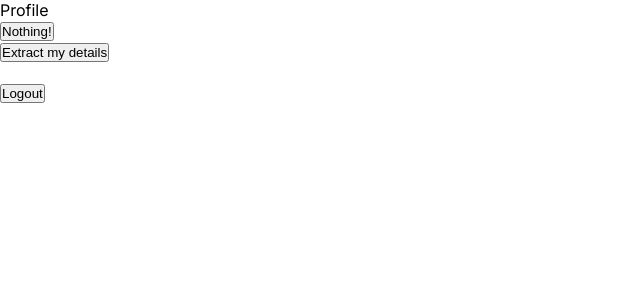
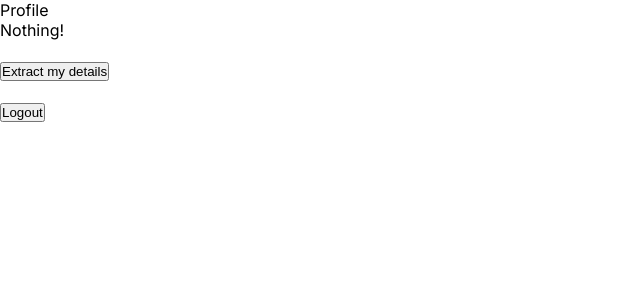
Before and after one commit to Abhishek-2400/NextjsAuthSystem, a Next.js app: page /profile in a window 1280 px wide. Shown: the top 300 px of the page, without its empty margins (0-640 px from the left). Built offline with nearby package versions, Linux system fonts and the light colour scheme.

Commit message:
bugs fixed 3

```diff
--- a/src/app/profile/page.tsx
+++ b/src/app/profile/page.tsx
@@ -37,7 +37,7 @@ const Profilepage = () => {
                 Profile
             </div>
 
-            {userData === "Nothing" ? <button>Nothing!</button> : <Link href={`/profile/${userData}`}><button>{userData}</button></Link>}
+            {userData === "Nothing" ? <p>Nothing!</p> : <Link href={`/profile/${userData}`}><p>{userData}</p></Link>}
             <br></br>
             <button onClick={() => { getMyDetails() }}>Extract my details</button>
             <br></br>
--- a/src/helpers/mailer.ts
+++ b/src/helpers/mailer.ts
@@ -28,13 +28,10 @@ export async function sendEmail({ email, emailType, userId }: any) {
             from: 'abhi2003shukla@gmail.com',
             to: email,
             subject: emailType === "VERIFY" ? "Plaese verify your email" : "Reset your password",
-            html: `<p>Click <a href='${process.env.DOMAIN}/verifyemail?token=${hashed_token}'>Here</a> to ${emailType === "VERIFY" ? "Plaese verify your email" : "Reset your password"} or paste below url ${process.env.DOMAIN}/verifyemail?token=${hashed_token}}`
+            html: `<p>Click <a href='${process.env.DOMAIN}/verifyemail?token=${hashed_token}'>Here</a> to ${emailType === "VERIFY" ? "Plaese verify your email" : "Reset your password"} or paste below url ${process.env.DOMAIN}/verifyemail?token=${hashed_token}`
         }
-
         const mailResponse = await transport.sendMail(mailOptions);
         return mailResponse;
-
-
     } catch (error: any) {
         console.log(error.message)
     }
```
Also changed, not shown: src/middleware.ts (+4 -3 lines).
